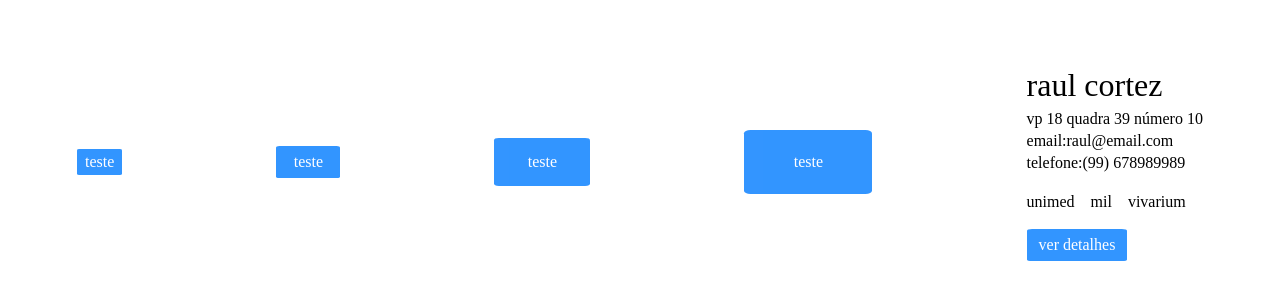
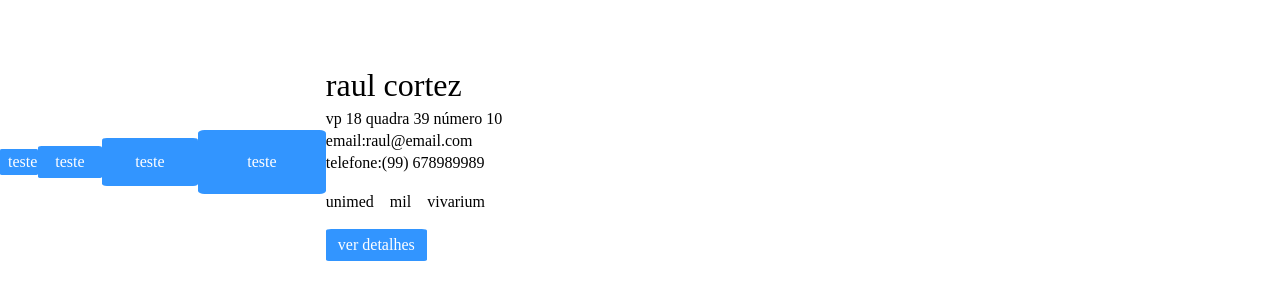
Before and after one commit to unknown-orgg/frontend, a Vue app in the folder products/unknow/: page / in a window 1280 px wide. Shown: the part 238-538 px from the top of the page. Built offline with nearby package versions, Linux system fonts and the light colour scheme.

Commit message:
fix: define a style to lab list

```diff
--- a/products/unknow/src/components/Labs/LabList.vue
+++ b/products/unknow/src/components/Labs/LabList.vue
@@ -19,3 +19,16 @@ interface iPropsLabList {
 }
 defineProps<iPropsLabList>();
 </script>
+<style lang="scss" scoped>
+.LabList {
+  width: 100%;
+  display: grid;
+  grid-template-columns: auto auto;
+  column-gap: 1rem;
+  row-gap: 1rem;
+  & .LabList__Item {
+    width: 100%;
+
+  }
+}
+</style>
```
